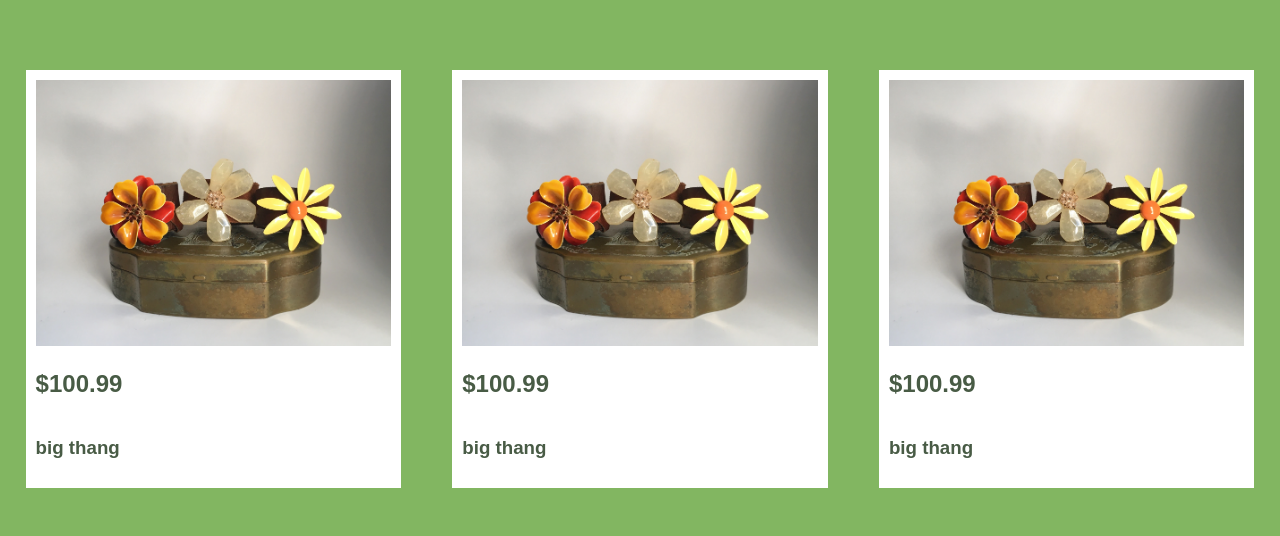
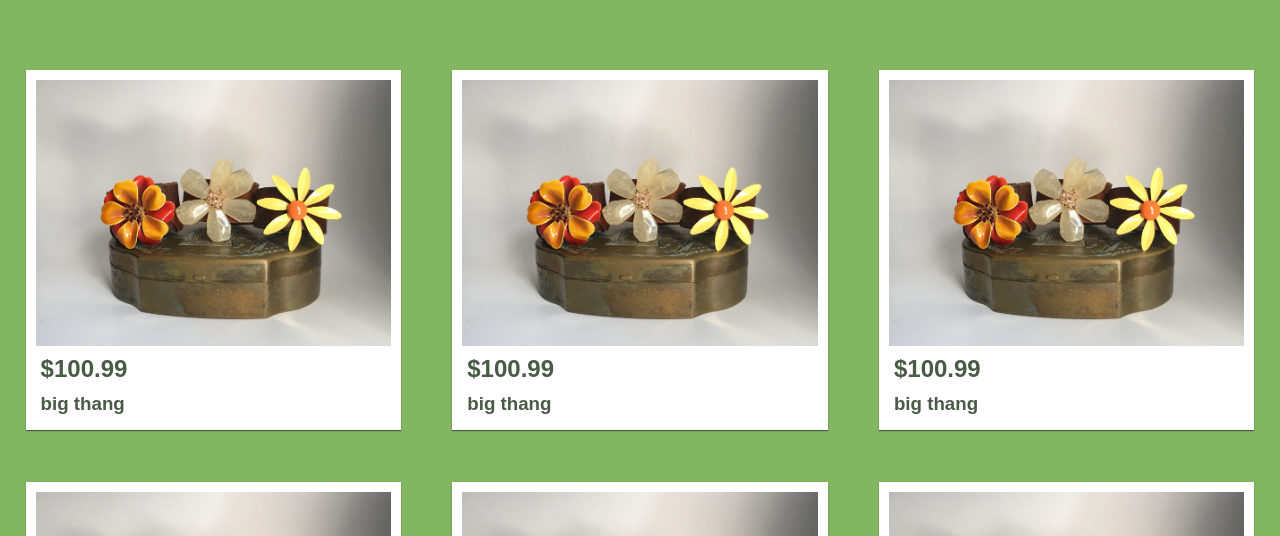
Before and after one commit to lukecamelo/ebie-and-eleanor, a website: page products.html in a window 1280 px wide. Shown: the part 220-756 px from the top of the page. Drawn offline with nearby package versions, Linux system fonts and the light colour scheme; a web font is replaced by a local one.

Commit message:
Cleaned up product cards, removed excess margin

```diff
--- a/products.scss
+++ b/products.scss
@@ -8,6 +8,10 @@ body {
   font-family: 'Fauna One', sans-serif;
   max-width: 100vw;
   background-color: $secondary;
+}
+
+h2, h3 {
+  margin: 5px;
 }
 
 .product-header {
@@ -46,6 +50,7 @@ body {
     flex-basis: 21%;
     color: $primary;
     background-color: white;
+    box-shadow: 0px 1px 1px 0px $primary;
 
     @media (max-width: 920px) {
       flex-grow: 1;
```
Also changed, not shown: products.css, 1 other file.
